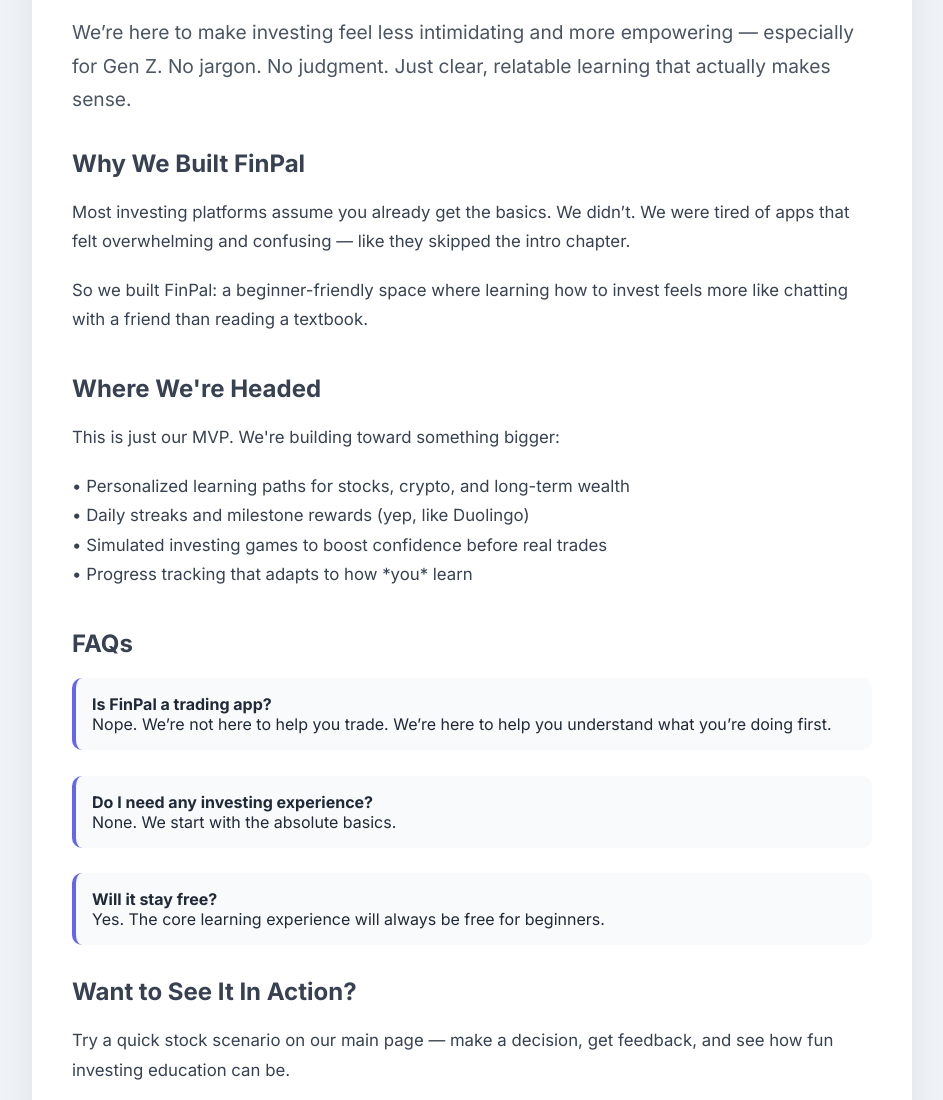
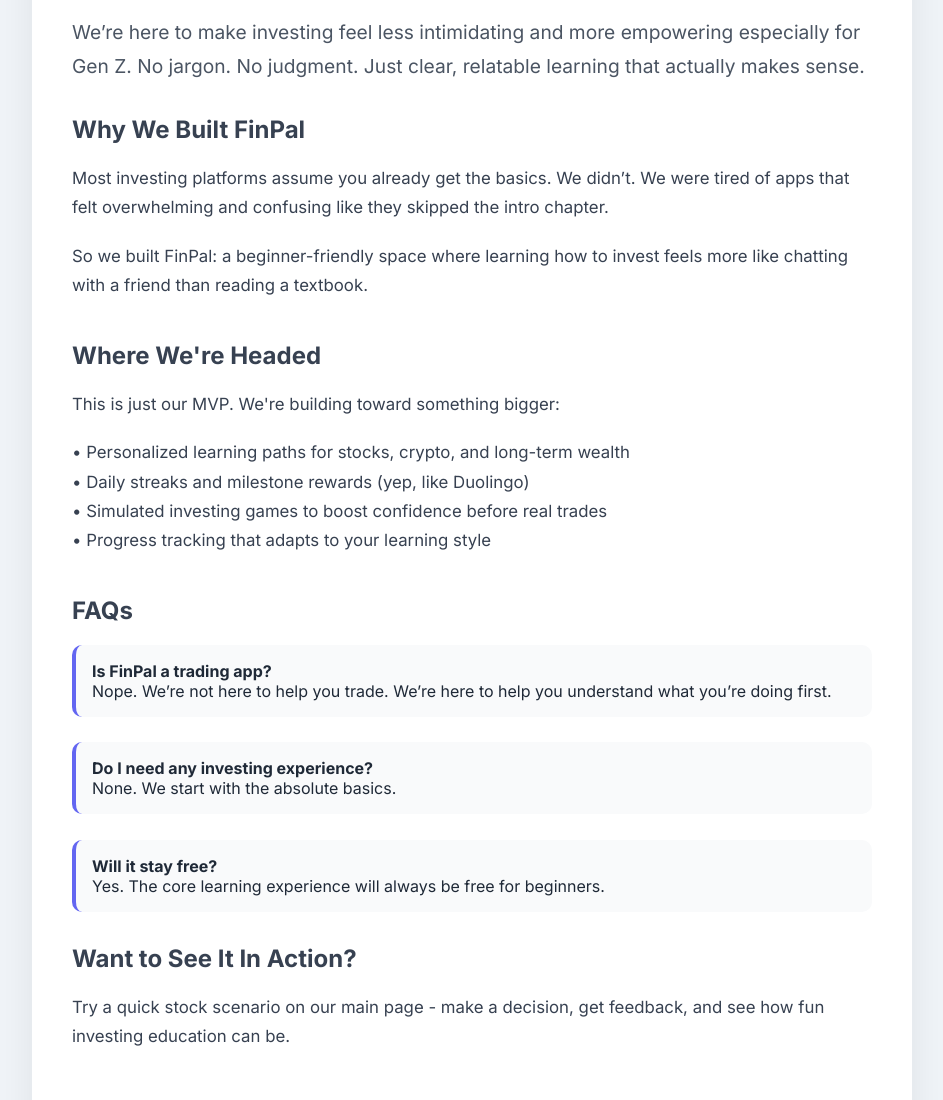
Before and after one commit to basanta2029/FinPal-ai, a website: page about.html in a window 1280 px wide. Shown: the part 163-1263 px from the top of the page, without its empty margins (168-1111 px from the left). Drawn offline with Linux system fonts and the light colour scheme.

Commit message:
Update script and quiz page for AI fix

```diff
--- a/about.html
+++ b/about.html
@@ -81,7 +81,7 @@
   <div class="container">
     <h1>FinPal: Investing Made Simple</h1>
     <p style="font-size: 1.2rem; color: #4b5563;">
-      We’re here to make investing feel less intimidating and more empowering — especially for Gen Z.
+      We’re here to make investing feel less intimidating and more empowering especially for Gen Z.
       No jargon. No judgment. Just clear, relatable learning that actually makes sense.
     </p>
 
@@ -90,7 +90,7 @@
       <h2>Why We Built FinPal</h2>
       <p>
         Most investing platforms assume you already get the basics. We didn’t.
-        We were tired of apps that felt overwhelming and confusing — like they skipped the intro chapter.
+        We were tired of apps that felt overwhelming and confusing like they skipped the intro chapter.
       </p>
       <p>
         So we built FinPal: a beginner-friendly space where learning how to invest feels more like chatting with a friend than reading a textbook.
@@ -107,7 +107,7 @@
         • Personalized learning paths for stocks, crypto, and long-term wealth<br>
         • Daily streaks and milestone rewards (yep, like Duolingo)<br>
         • Simulated investing games to boost confidence before real trades<br>
-        • Progress tracking that adapts to how *you* learn
+        • Progress tracking that adapts to your learning style
       </p>
     </section>
 
@@ -130,7 +130,7 @@
     <section class="section">
       <h2>Want to See It In Action?</h2>
       <p>
-        Try a quick stock scenario on our main page — make a decision, get feedback, and see how fun investing education can be.
+        Try a quick stock scenario on our main page - make a decision, get feedback, and see how fun investing education can be.
       </p>
       <a href="index.html" class="btn-back">← Back to Demo</a>
     </section>
```
